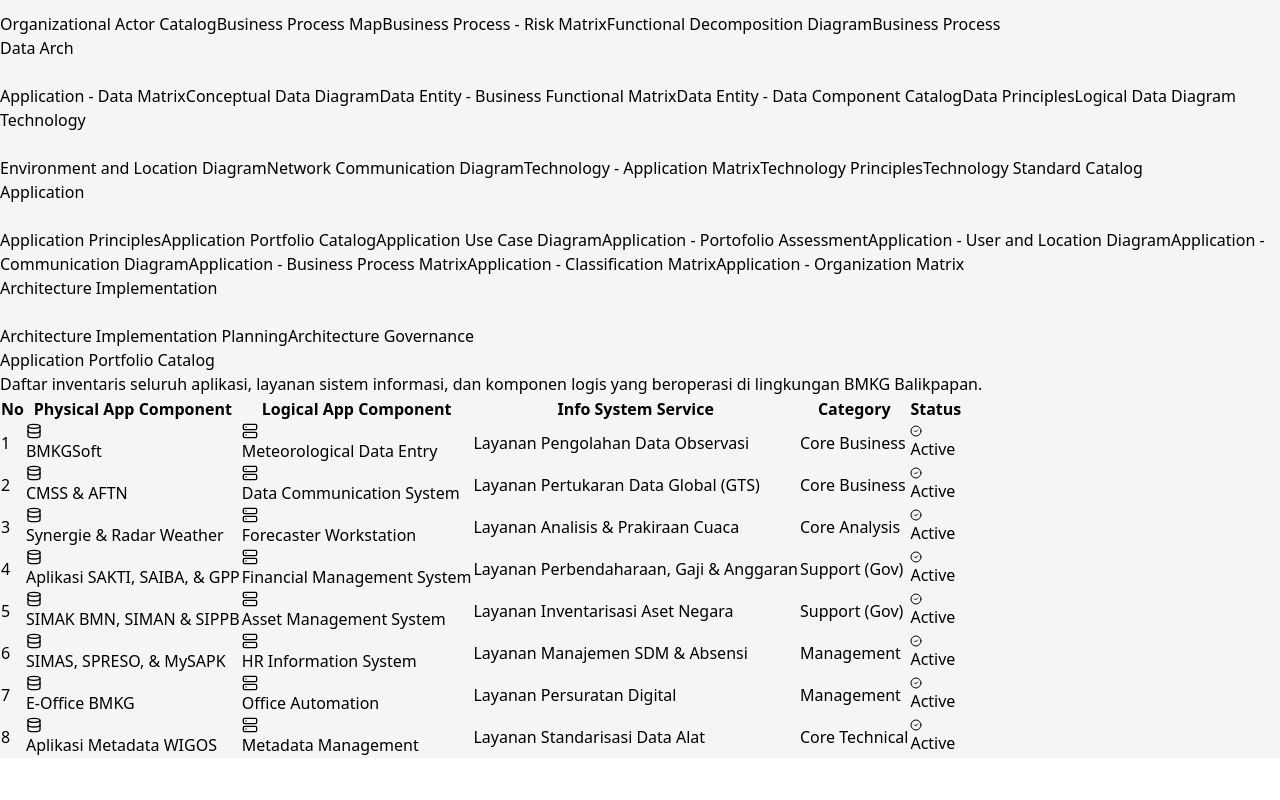
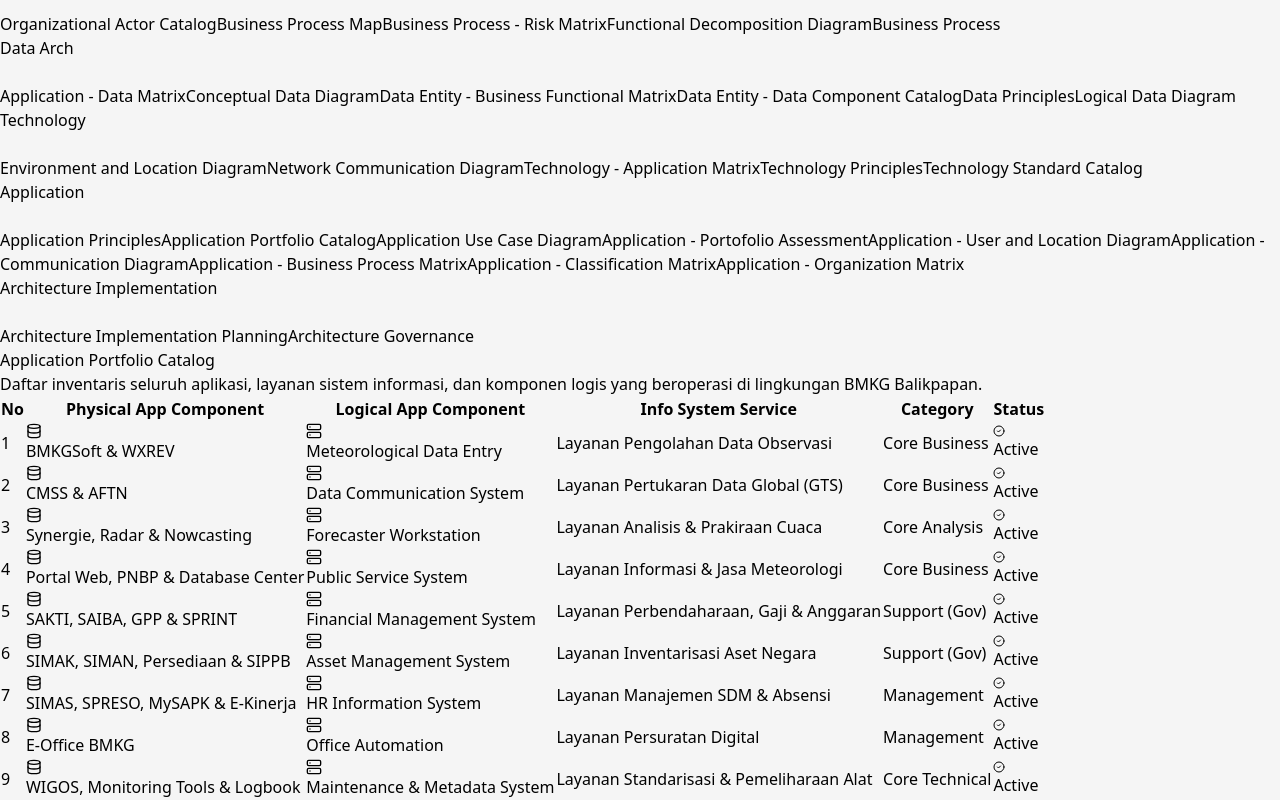
Before and after one commit to naomiguen/EA-MAGANG-BMKG, a React (Vite) app: page /app/portfolio in a window 1280 px wide. Shown: the part 8423-9223 px from the top of the page. Before the commit the page ends 9181 px from the top, so only its background shows below. Built offline with nearby package versions, Linux system fonts and the light colour scheme; no server answers.

Commit message:
fix app data matrix dan portfolio catalog code

```diff
--- a/src/pages/AppDataMatrixPage.jsx
+++ b/src/pages/AppDataMatrixPage.jsx
@@ -5,9 +5,9 @@ const AppDataMatrixPage = () => {
   const appDataMatrix = [
     {
       id: 1,
-      app: "BMKGSoft",
-      description: "Sistem penginputan dan pengolahan data pengamatan meteorologi permukaan.",
-      dataEntity: "Data Observasi (Surface, Upper Air, ME.48)",
+      app: "BMKGSoft & WXREV",
+      description: "Sistem penginputan, pengolahan, dan pengiriman data pengamatan meteorologi permukaan.",
+      dataEntity: "Data Observasi (Surface, Upper Air, ME.48), Laporan WXREV",
       dataType: "Transactional Data"
     },
     {
@@ -19,44 +19,51 @@ const AppDataMatrixPage = () => {
     },
     {
       id: 3,
-      app: "Synergie & Radar Weather",
-      description: "Workstation analisis peta cuaca dan citra radar untuk forecaster.",
+      app: "Synergie, Radar & Nowcasting",
+      description: "Workstation analisis peta cuaca, citra radar, dan sistem peringatan dini.",
       dataEntity: "Produk Informasi (Forecast), Citra Radar, Peringatan Dini",
       dataType: "Analytical Data"
     },
     {
       id: 4,
-      app: "Aplikasi SAKTI, SAIBA, & GPP",
-      description: "Sistem pengelolaan keuangan, penganggaran, dan penggajian pegawai.",
+      app: "Portal Web, PNBP & Database Center",
+      description: "Sistem pelayanan informasi publik dan penerimaan negara bukan pajak.",
+      dataEntity: "Informasi Cuaca Publik, Data PNBP, Request Data",
+      dataType: "Transactional Data"
+    },
+    {
+      id: 5,
+      app: "Aplikasi SAKTI, SAIBA, GPP & SPRINT",
+      description: "Sistem terintegrasi pengelolaan keuangan, anggaran, dan penggajian.",
       dataEntity: "Data Keuangan, DIPA, Realisasi Anggaran, Gaji",
       dataType: "Transactional Data"
     },
     {
-      id: 5,
-      app: "SIMAK BMN, SIMAN & SIPPB",
-      description: "Sistem informasi manajemen aset dan barang milik negara.",
-      dataEntity: "Inventaris BMN (Aset), Status Barang",
+      id: 6,
+      app: "SIMAK, SIMAN, Persediaan & SIPPB",
+      description: "Sistem informasi manajemen aset negara dan persediaan barang.",
+      dataEntity: "Inventaris BMN (Aset), Status Barang, Stok Persediaan",
       dataType: "Master Data"
     },
     {
-      id: 6,
-      app: "SIMAS, SPRESO & MySAPK",
+      id: 7,
+      app: "SIMAS, SPRESO, MySAPK & E-Kinerja",
       description: "Sistem manajemen data pegawai, presensi, dan kinerja ASN.",
       dataEntity: "Data Kepegawaian (Personil), Absensi, SKP",
       dataType: "Master Data"
     },
     {
-      id: 7,
+      id: 8,
       app: "E-Office BMKG",
       description: "Sistem persuratan digital dan disposisi elektronik.",
       dataEntity: "Dokumen Naskah Dinas, Surat Masuk/Keluar",
       dataType: "Transactional Data"
     },
     {
-      id: 8,
-      app: "Aplikasi Metadata WIGOS",
-      description: "Sistem pengelolaan metadata peralatan pengamatan (OSCAR).",
-      dataEntity: "Metadata Alat (Spesifikasi, Kalibrasi, Riwayat)",
+      id: 9,
+      app: "WIGOS, Monitoring Tools & Logbook",
+      description: "Sistem pengelolaan metadata alat dan pencatatan pemeliharaan teknis.",
+      dataEntity: "Metadata Alat (OSCAR), Log Kerusakan/Perbaikan",
       dataType: "Master Data"
     }
   ];
@@ -105,6 +112,7 @@ const AppDataMatrixPage = () => {
           justifyContent: 'center',
           gap: '12px'
         }}>
+          <TableIcon size={36} color="#2563eb" />
           Application - Data Matrix
         </h1>
         <p style={{
--- a/src/pages/PortfolioCatalogPage.jsx
+++ b/src/pages/PortfolioCatalogPage.jsx
@@ -3,10 +3,10 @@ import { ArrowLeft, Database, Server, CheckCircle2 } from "lucide-react";
 
 const ApplicationPortfolioPage = () => {
   const portfolioData = [
-    // --- CORE BUSINESS (UTAMA) ---
+    // --- CORE BUSINESS (UTAMA - OBSERVASI & KOMUNIKASI) ---
     {
       id: 1,
-      physicalName: "BMKGSoft",
+      physicalName: "BMKGSoft & WXREV",
       logicalComp: "Meteorological Data Entry",
       service: "Layanan Pengolahan Data Observasi",
       category: "Core Business",
@@ -20,44 +20,58 @@ const ApplicationPortfolioPage = () => {
       category: "Core Business",
       status: "Active",
     },
+
+    // --- CORE ANALYSIS (FORECASTER) ---
     {
       id: 3,
-      physicalName: "Synergie & Radar Weather",
+      physicalName: "Synergie, Radar & Nowcasting",
       logicalComp: "Forecaster Workstation",
       service: "Layanan Analisis & Prakiraan Cuaca",
       category: "Core Analysis",
       status: "Active",
     },
 
-    // --- SUPPORT (KEUANGAN & ASET) ---
+    // --- PUBLIC SERVICE (DATIN) - BARU ---
     {
       id: 4,
-      physicalName: "Aplikasi SAKTI, SAIBA, & GPP",
+      physicalName: "Portal Web, PNBP & Database Center",
+      logicalComp: "Public Service System",
+      service: "Layanan Informasi & Jasa Meteorologi",
+      category: "Core Business",
+      status: "Active",
+    },
+
+    // --- SUPPORT (KEUANGAN - TU) ---
+    {
+      id: 5,
+      physicalName: "SAKTI, SAIBA, GPP & SPRINT",
       logicalComp: "Financial Management System",
       service: "Layanan Perbendaharaan, Gaji & Anggaran",
       category: "Support (Gov)",
       status: "Active",
     },
+
+    // --- SUPPORT (ASET - TU) ---
     {
-      id: 5,
-      physicalName: "SIMAK BMN, SIMAN & SIPPB",
+      id: 6,
+      physicalName: "SIMAK, SIMAN, Persediaan & SIPPB",
       logicalComp: "Asset Management System",
       service: "Layanan Inventarisasi Aset Negara",
       category: "Support (Gov)",
       status: "Active",
     },
 
-    // --- MANAGEMENT (SDM & PERKANTORAN) ---
+    // --- MANAGEMENT (SDM - TU) ---
     {
-      id: 6,
-      physicalName: "SIMAS, SPRESO, & MySAPK",
+      id: 7,
+      physicalName: "SIMAS, SPRESO, MySAPK & E-Kinerja",
       logicalComp: "HR Information System",
       service: "Layanan Manajemen SDM & Absensi",
       category: "Management",
       status: "Active",
     },
     {
-      id: 7,
+      id: 8,
       physicalName: "E-Office BMKG",
       logicalComp: "Office Automation",
       service: "Layanan Persuratan Digital",
@@ -65,33 +79,32 @@ const ApplicationPortfolioPage = () => {
       status: "Active",
     },
 
-    // --- TEKNIS (BARU - DARI SK) ---
+    // --- TEKNIS & PEMELIHARAAN (TEKNISI) ---
     {
-      id: 8,
-      physicalName: "Aplikasi Metadata WIGOS",
-      logicalComp: "Metadata Management",
-      service: "Layanan Standarisasi Data Alat",
+      id: 9,
+      physicalName: "WIGOS, Monitoring Tools & Logbook",
+      logicalComp: "Maintenance & Metadata System",
+      service: "Layanan Standarisasi & Pemeliharaan Alat",
       category: "Core Technical",
       status: "Active",
     },
   ];
 
-  // --- FUNGSI INI HARUS ADA SEBELUM 'return' ---
+  // Helper untuk warna kategori
   const getCategoryColor = (category) => {
     if (category.includes("Core")) return "bg-blue-100 text-blue-700";
     if (category.includes("Support")) return "bg-orange-100 text-orange-700";
     return "bg-purple-100 text-purple-700";
   };
-  // -------------------------------------------
 
   return (
     <div className="min-h-screen bg-slate-50 py-10 px-4 md:px-8 font-sans text-slate-800">
 
       {/* --- 1. HEADER HALAMAN --- */}
-      <div className="max-w-7xl mx-auto mb-10 text-center">
+      <div className="max-w-7xl mx-auto mb-10 text-center relative">
 
         <div>
-          <h1 className="text-3xl md:text-4xl font-bold text-slate-900">
+          <h1 className="text-3xl md:text-4xl font-bold text-slate-900 pt-8 md:pt-0">
             Application Portfolio Catalog
           </h1>
           <p className="text-slate-600 mt-3 text-lg max-w-3xl mx-auto">
@@ -108,7 +121,7 @@ const ApplicationPortfolioPage = () => {
             <thead>
               <tr className="bg-blue-600 text-white text-sm uppercase tracking-wider border-b border-slate-200">
                 <th className="p-4 font-bold border-r border-slate-700 w-16 text-center">No</th>
-                <th className="p-4 font-bold border-r border-slate-700 min-w-[200px]">Physical App Component</th>
+                <th className="p-4 font-bold border-r border-slate-700 min-w-[250px]">Physical App Component</th>
                 <th className="p-4 font-bold border-r border-slate-700 min-w-[200px]">Logical App Component</th>
                 <th className="p-4 font-bold border-r border-slate-700 min-w-[250px]">Info System Service</th>
                 <th className="p-4 font-bold border-r border-slate-700 w-[150px]">Category</th>
@@ -126,13 +139,13 @@ const ApplicationPortfolioPage = () => {
                   </td>
                   <td className="p-4 border-r border-slate-100 font-semibold text-slate-800">
                     <div className="flex items-center gap-2">
-                      <Database size={16} className="text-slate-400" />
+                      <Database size={16} className="text-slate-400 shrink-0" />
                       {item.physicalName}
                     </div>
                   </td>
                   <td className="p-4 border-r border-slate-100">
                     <div className="flex items-center gap-2">
-                      <Server size={16} className="text-slate-400" />
+                      <Server size={16} className="text-slate-400 shrink-0" />
                       {item.logicalComp}
                     </div>
                   </td>
@@ -140,7 +153,6 @@ const ApplicationPortfolioPage = () => {
                     {item.service}
                   </td>
                   <td className="p-4 border-r border-slate-100">
-                    {/* Di sini fungsi dipanggil, jadi fungsinya harus ada */}
                     <span className={`px-2 py-1 rounded text-xs font-bold ${getCategoryColor(item.category)}`}>
                       {item.category}
                     </span>
```
